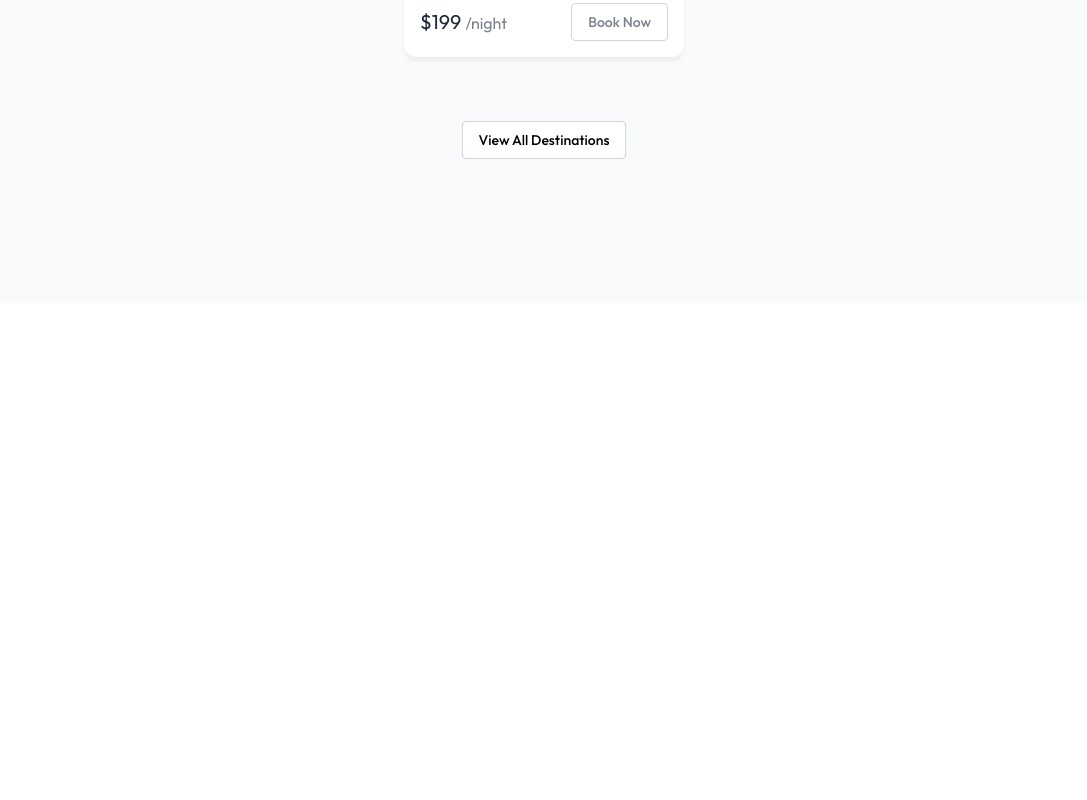
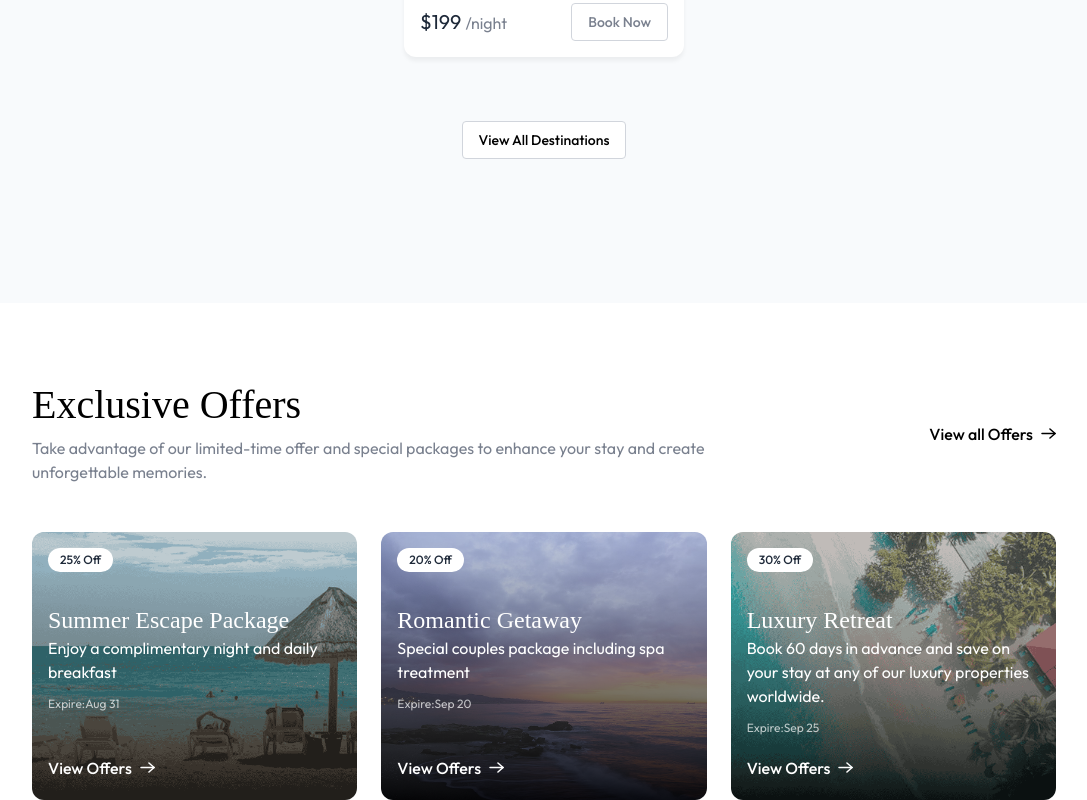
Before and after one commit to Piyush1532/Lumora, a React (Vite) app in the folder client/: page / in a window 1280 px wide. Shown: the part 1717-2517 px from the top of the page, without its empty margins (96-1183 px from the left). Before the commit the page ends 2020 px from the top, so only its background shows below. Built offline with nearby package versions, Linux system fonts and the light colour scheme; no server answers; a web font is replaced by a local one.

Commit message:
added component

```diff
--- a/client/src/Pages/Home.jsx
+++ b/client/src/Pages/Home.jsx
@@ -1,12 +1,14 @@
 import React from 'react'
 import Hero from '../Components/hero'
 import FeaturedDestination from '../Components/FeaturedDestination'
+import ExclusiveOffers from '../Components/ExclusiveOffers'
 
 const Home = () => {
   return (
     <>
       <Hero/>
       <FeaturedDestination/>
+      <ExclusiveOffers/>
     </>
   )
 }
```
